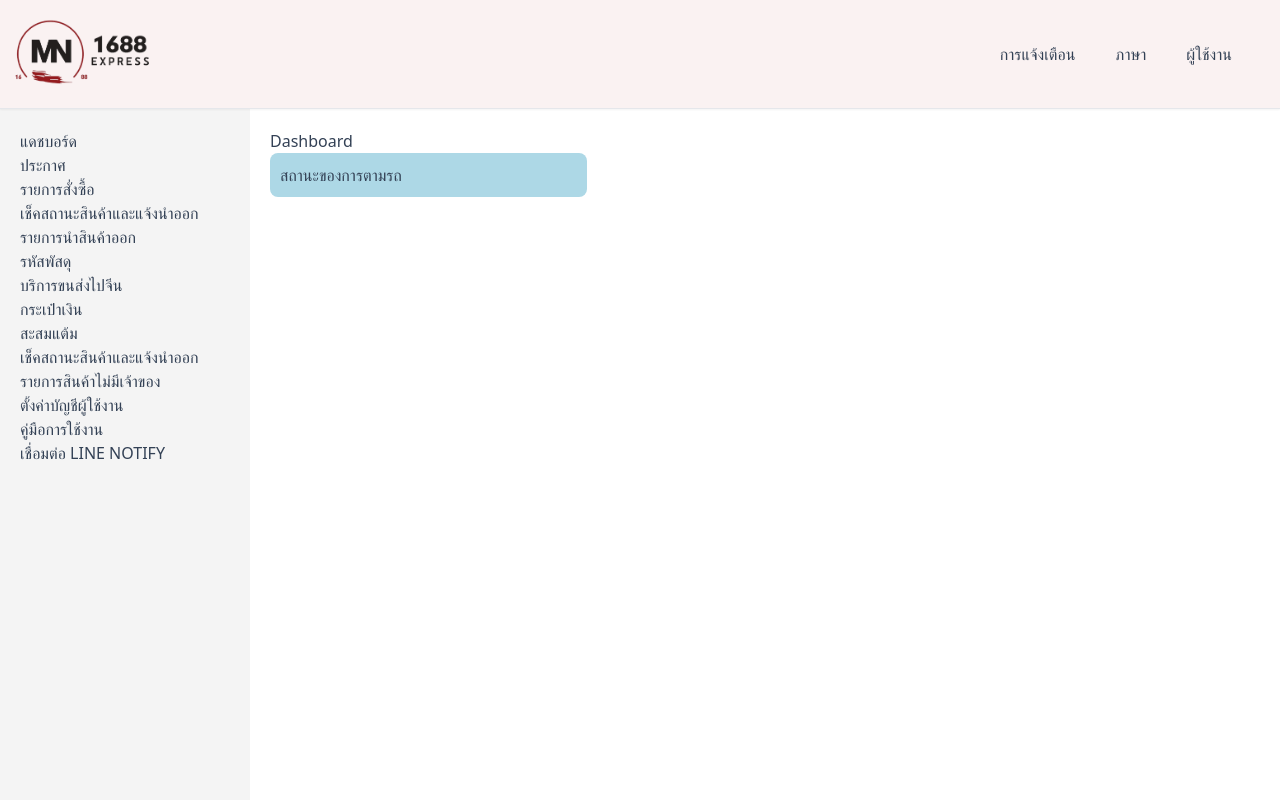
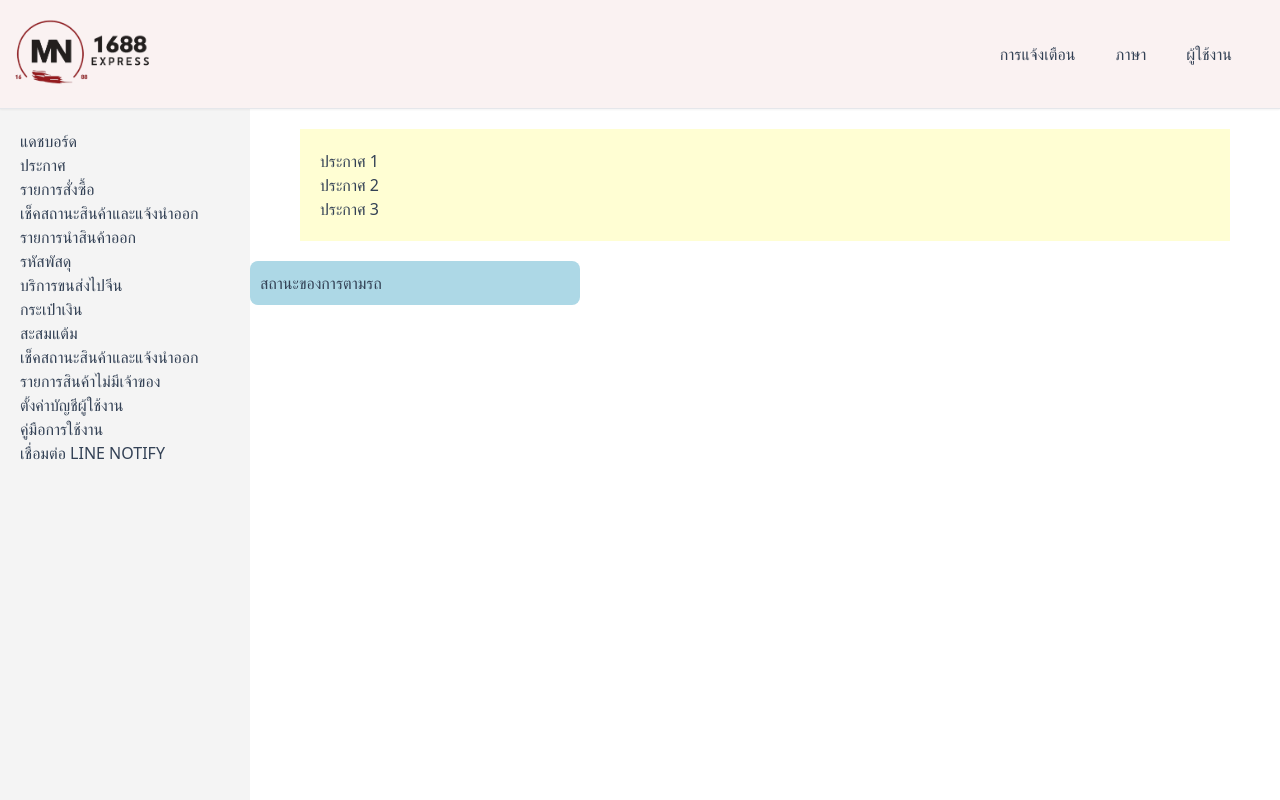
Before and after one commit to Bright2704/mn_web, a Next.js app: page /dashboard in a window 1280 px wide. Shown: the top 800 px of the page. Built offline with nearby package versions, Linux system fonts and the light colour scheme.

Commit message:
edit announce in dashboard

```diff
--- /dev/null
+++ b/app/user/components/Annoucement.tsx
@@ -0,0 +1,20 @@
+// components/TrackingWidget.tsx
+import React from 'react';
+
+const Announcement = () => {
+    return (
+        <div className="announment">
+            <h2>
+                ประกาศ 1
+            </h2>
+            <h2>
+                ประกาศ 2
+            </h2>
+            <h2>
+                ประกาศ 3
+            </h2>
+        </div>
+    );
+};
+
+export default Announcement;
--- a/pages/dashboard.tsx
+++ b/pages/dashboard.tsx
@@ -3,16 +3,16 @@ import { metadata } from '../app/user/metadata';
 import React from 'react';
 import Layout from '../app/user/layout';  // Update the import path as necessary
 import TrackingWidget from '../app/user/components/TrackingWidget';  // Import your widget
-
+import Announcement from '@/app/user/components/Annoucement';
 const dashboard = () => {
     return (
         <Layout>
             <div className="dashboard">
-                <h1>Dashboard</h1>
-                <div className="content">
+                <Announcement/>
+            </div>
+            <div className="content">
                     <TrackingWidget />  {/* Use your widget here */}
                     {/* Add more widgets as needed */}
-                </div>
             </div>
         </Layout>
     );
--- a/styles/globals.css
+++ b/styles/globals.css
@@ -47,6 +47,10 @@
 }
 .dashboard {
     padding: 20px;
+    margin: 20px 50px;
+    background-color: #FFFED3;
+    /* display: ; */
+    /* position:fixed; */
 }
 
 .content {
@@ -60,3 +64,17 @@
     padding: 10px;
     border-radius: 8px;
 }
+.annoucement {
+    background-color: #666;
+    padding: 100px;
+    border-radius: 10px;
+}
+.annoucement h2{
+    display: flex;
+    color: #333;
+    height: 100px;
+    width: 100%;
+    padding: 5px 10px;
+    margin-top: 10px;
+    background-color: rgb(238, 141, 14);
+}
```
